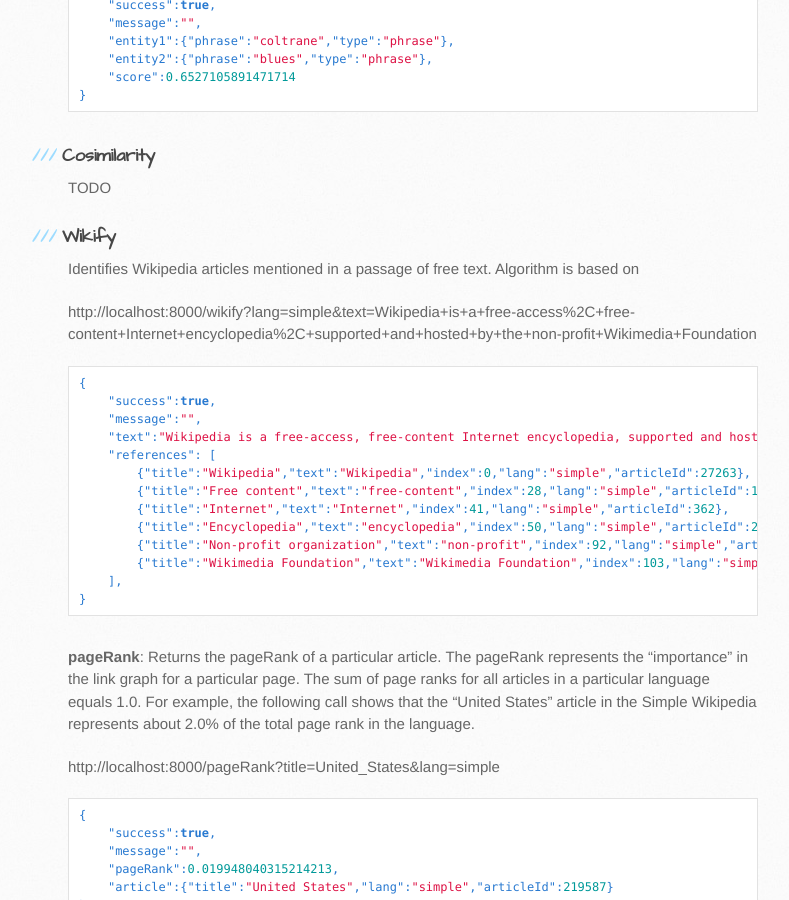
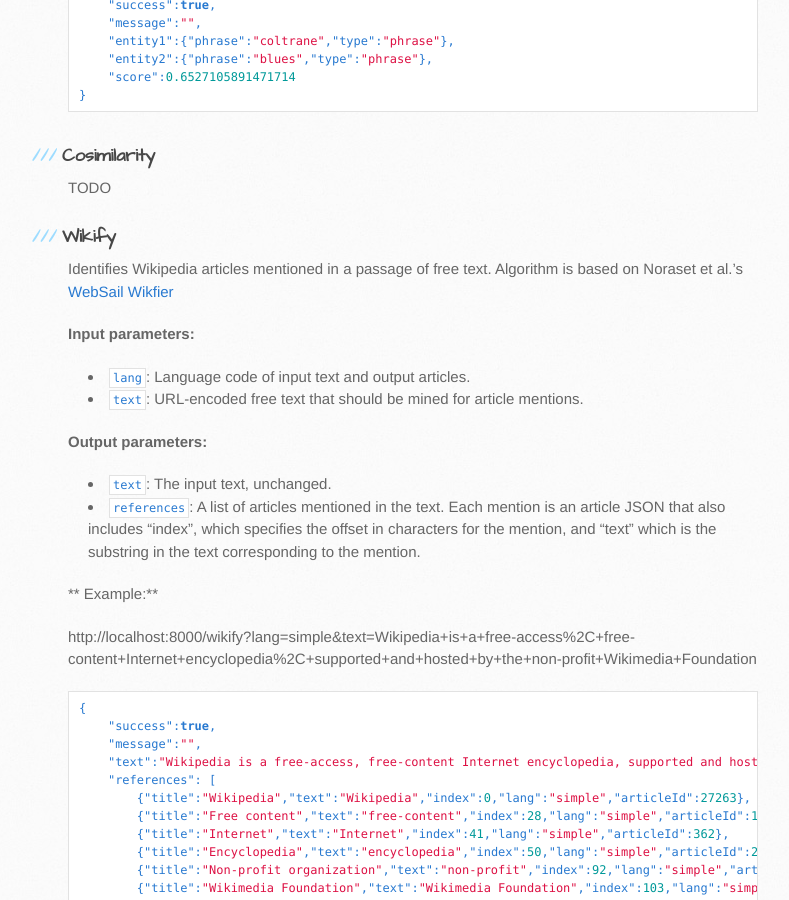
Before and after one commit to shilad/wikibrain, a Jekyll site: the page built from tutorial/web-api.md, in a window 1280 px wide and 900 px high, scrolled down 2557 px. Shown: the whole window, without its empty margins (102-891 px from the left). Built offline with Jekyll 4.4.1, drawn with Linux system fonts in a browser that asks for light colours; nearby versions of some CDN libraries; Markdown is read by kramdown in place of the engine named in the settings.

Commit message:
Update web-api.md

```diff
--- a/tutorial/web-api.md
+++ b/tutorial/web-api.md
@@ -113,7 +113,19 @@ TODO
 ###Wikify
 
 Identifies Wikipedia articles mentioned in a passage of free text.
-Algorithm is based on
+Algorithm is based on Noraset et al.'s [WebSail Wikfier](http://web-ngram.research.microsoft.com/erd2014/Docs/submissions/erd14_submission_24.pdf)
+
+**Input parameters:**
+
+* `lang`: Language code of input text and output articles.
+* `text`: URL-encoded free text that should be mined for article mentions.
+
+**Output parameters:**
+
+* `text`: The input text, unchanged.
+* `references`: A list of articles mentioned in the text. Each mention is an article JSON that also includes "index", which specifies the offset in characters for the mention, and "text" which is the substring in the text corresponding to the mention.
+
+** Example:**
 
 http://localhost:8000/wikify?lang=simple&text=Wikipedia+is+a+free-access%2C+free-content+Internet+encyclopedia%2C+supported+and+hosted+by+the+non-profit+Wikimedia+Foundation
 
```
